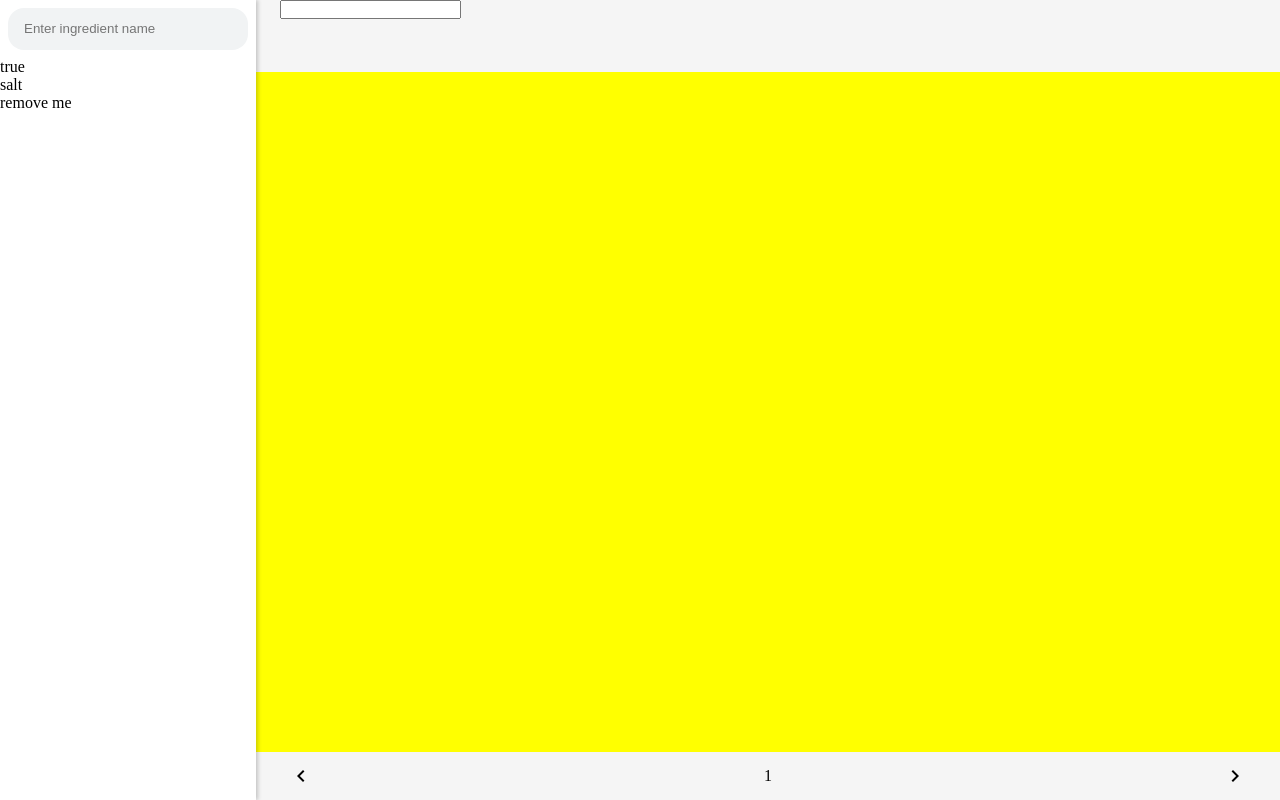
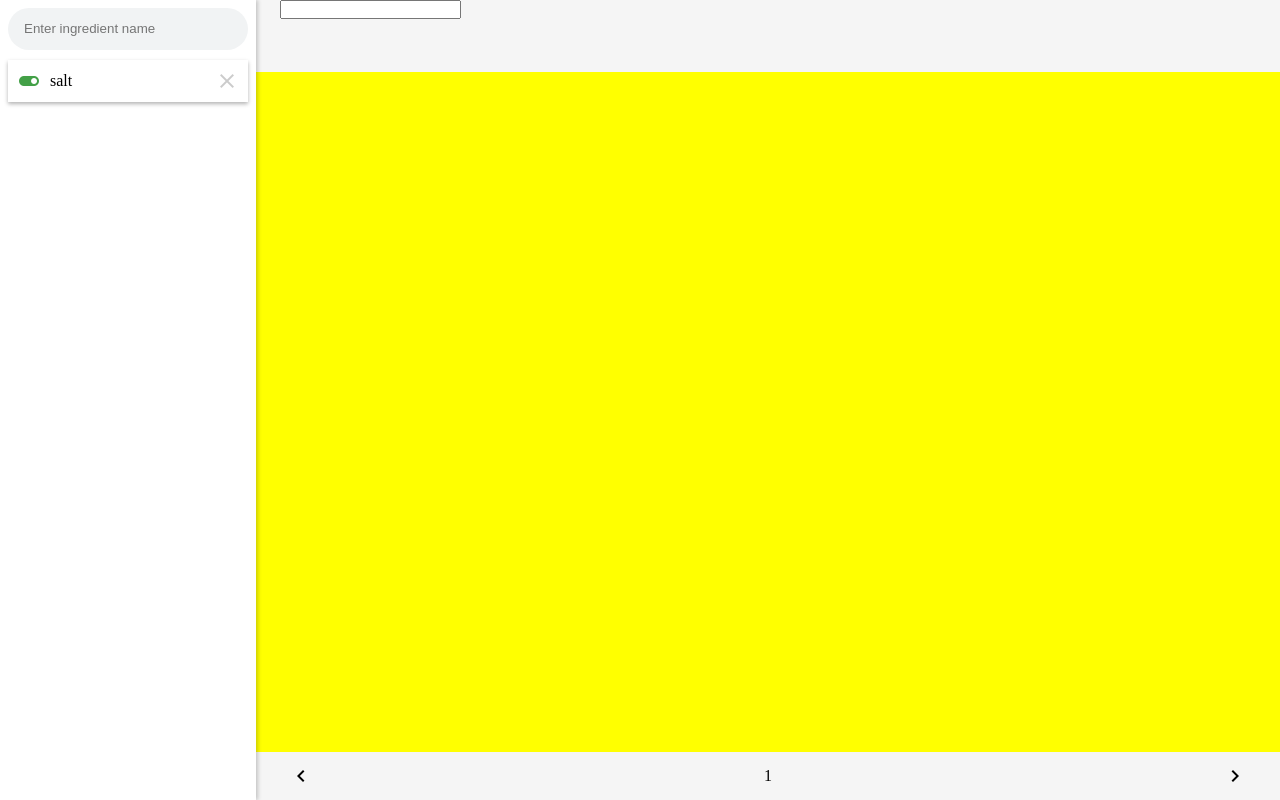
Before and after one commit to jmihelcic/recipe-puppy-angular, an Angular app: page / in a window 1280 px wide. Built offline with nearby package versions, Linux system fonts and the light colour scheme.

Commit message:
Implement ingredient tile

```diff
--- a/src/app/pages/pages.module.ts
+++ b/src/app/pages/pages.module.ts
@@ -5,9 +5,10 @@ import { PagesRoutingModule } from './pages.routing';
 import { SearchRecipesComponent } from './search-recipes/search-recipes.component';
 import { IngredientListComponent } from './search-recipes/components/ingredient-list/ingredient-list.component';
 import { IngredientInputComponent } from './search-recipes/components/ingredient-input/ingredient-input.component';
+import { IngredientTileComponent } from './search-recipes/components/ingredient-tile/ingredient-tile.component';
 
 @NgModule({
-    declarations: [SearchRecipesComponent, IngredientListComponent, IngredientInputComponent],
+    declarations: [SearchRecipesComponent, IngredientListComponent, IngredientInputComponent, IngredientTileComponent],
     imports: [CommonModule, SharedModule, PagesRoutingModule]
 })
 export class PagesModule {}
--- a/src/app/pages/search-recipes/components/ingredient-input/ingredient-input.component.styl
+++ b/src/app/pages/search-recipes/components/ingredient-input/ingredient-input.component.styl
@@ -7,7 +7,7 @@
     width: 100%;
     height: 42px;
     background: #F1F3F4;
-    border-radius: 16px;
+    border-radius: 21px;
 
     &:hover {
         background: rgb(232, 234, 237);
--- a/src/app/pages/search-recipes/components/ingredient-list/ingredient-list.component.html
+++ b/src/app/pages/search-recipes/components/ingredient-list/ingredient-list.component.html
@@ -7,21 +7,10 @@
 
     <div class="list" formArrayName="ingredientList">
         <ng-container *ngFor="let ingredient of ingredientList.controls; let i = index;">
-            <div class="ingredient">
 
-                <div class="toggle-switch" (click)="onToggleIngredientInclusion(i)">
-                    {{ ingredient.value.included }}
-                </div>
+            <app-ingredient-tile [ingredient]="ingredient.value" (toggle)="onToggleIngredientInclusion(i)"
+                                 (remove)="onRemoveIngredient(i)"></app-ingredient-tile>
 
-                <div class="ingredient-name">
-                    {{ ingredient.value.name }}
-                </div>
-
-                <div class="remove-ingredient" (click)="onRemoveIngredient(i)">
-                    remove me
-                </div>
-
-            </div>
         </ng-container>
     </div>
 </div>
--- /dev/null
+++ b/src/app/pages/search-recipes/components/ingredient-tile/ingredient-tile.component.html
@@ -0,0 +1,7 @@
+<div class="ingredient-tile">
+    <i class="material-icons toggle" [class.off]="!included" (click)="toggle.emit()">{{
+        included ?
+        'toggle_on' : 'toggle_off' }}</i>
+    <div class="name">{{ ingredient.name }}</div>
+    <i class="material-icons remove" (click)="remove.emit()">clear</i>
+</div>
--- /dev/null
+++ b/src/app/pages/search-recipes/components/ingredient-tile/ingredient-tile.component.styl
@@ -0,0 +1,49 @@
+:host {
+    display: block;
+    padding: 2px 8px;
+}
+
+.ingredient-tile {
+    display: flex;
+    height: 42px;
+    box-shadow: 0px 2px 4px rgba(0, 0, 0, 0.3);
+    background: #ffffff;
+
+    &:hover {
+        background: #f1f3f4;
+    }
+}
+
+.toggle {
+    display: flex;
+    justify-content: center;
+    align-items: center;
+    flex: 0 0 auto;
+    width: 42px;
+    color: #43A047;
+    cursor: pointer;
+
+    &.off {
+        color: #b71c1c;
+    }
+}
+
+.name {
+    display: flex;
+    align-items: center;
+    flex: 1;
+}
+
+.remove {
+    display: flex;
+    justify-content: center;
+    align-items: center;
+    flex: 0 0 auto;
+    width: 42px;
+    cursor: pointer;
+    opacity: 0.2;
+
+    &:hover {
+        opacity: 1;
+    }
+}
--- /dev/null
+++ b/src/app/pages/search-recipes/components/ingredient-tile/ingredient-tile.component.ts
@@ -0,0 +1,24 @@
+import { Component, OnInit, Input, Output, EventEmitter } from '@angular/core';
+import { Ingredient } from '@core/models/recipe/ingredient';
+
+@Component({
+    selector: 'app-ingredient-tile',
+    templateUrl: './ingredient-tile.component.html',
+    styleUrls: ['./ingredient-tile.component.styl']
+})
+export class IngredientTileComponent implements OnInit {
+    @Input()
+    ingredient: Ingredient;
+    @Output()
+    remove = new EventEmitter();
+    @Output()
+    toggle = new EventEmitter();
+
+    get included() {
+        return this.ingredient.included;
+    }
+
+    constructor() {}
+
+    ngOnInit() {}
+}
```
Also changed, not shown: 1 other file (tests, documents, lock files or other folders).
